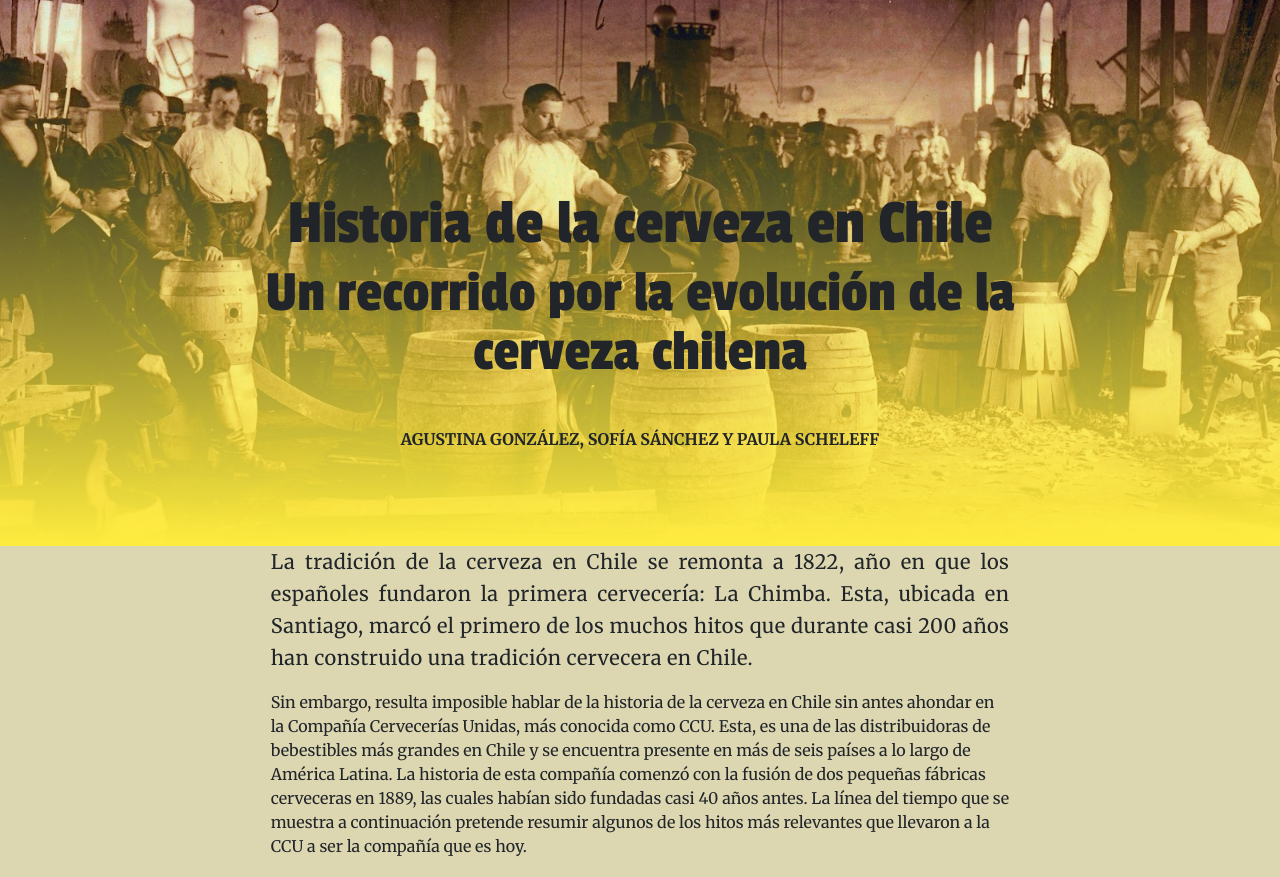
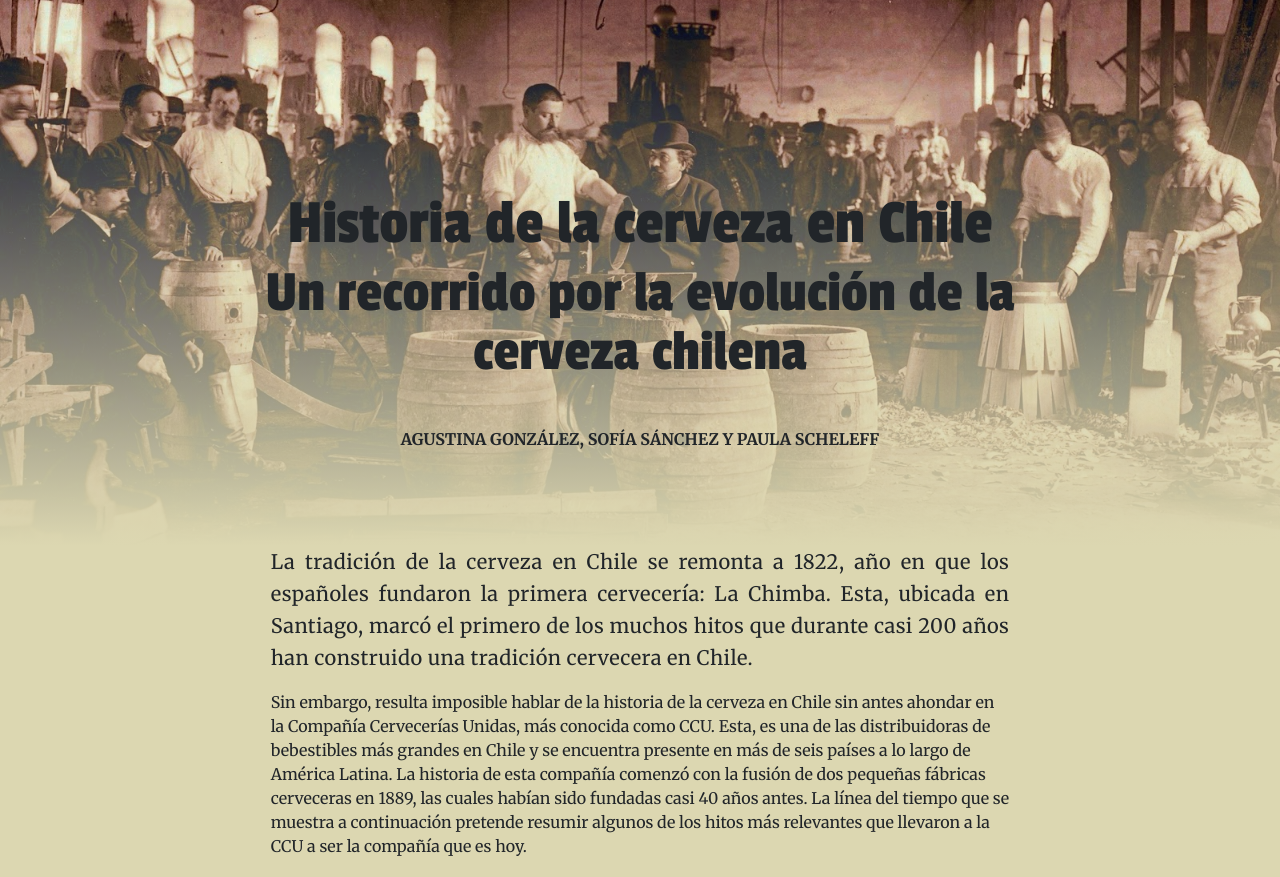
Before and after one commit to paulascheleff/infodigital-10, a plain HTML site: page index.html in a window 1280 px wide. Shown: the top 877 px of the page. Drawn offline with nearby package versions, Linux system fonts and the light colour scheme.

Commit message:
Update style.css

```diff
--- a/style.css
+++ b/style.css
@@ -25,7 +25,7 @@ h6 {
     font-weight: 700;
 }
 header {
-    background: linear-gradient(rgba(255, 236, 63, 0), rgba(255, 236, 63, 1)), url("img/historia de la cerveza.jpg") center bottom no-repeat;
+    background: linear-gradient(rgba(220, 215, 177, 0), rgba(220, 215, 177, 1)), url("img/historia de la cerveza.jpg") center bottom no-repeat;
     background-size: cover;
     padding: 12vh 0 0 0;
 }
```
